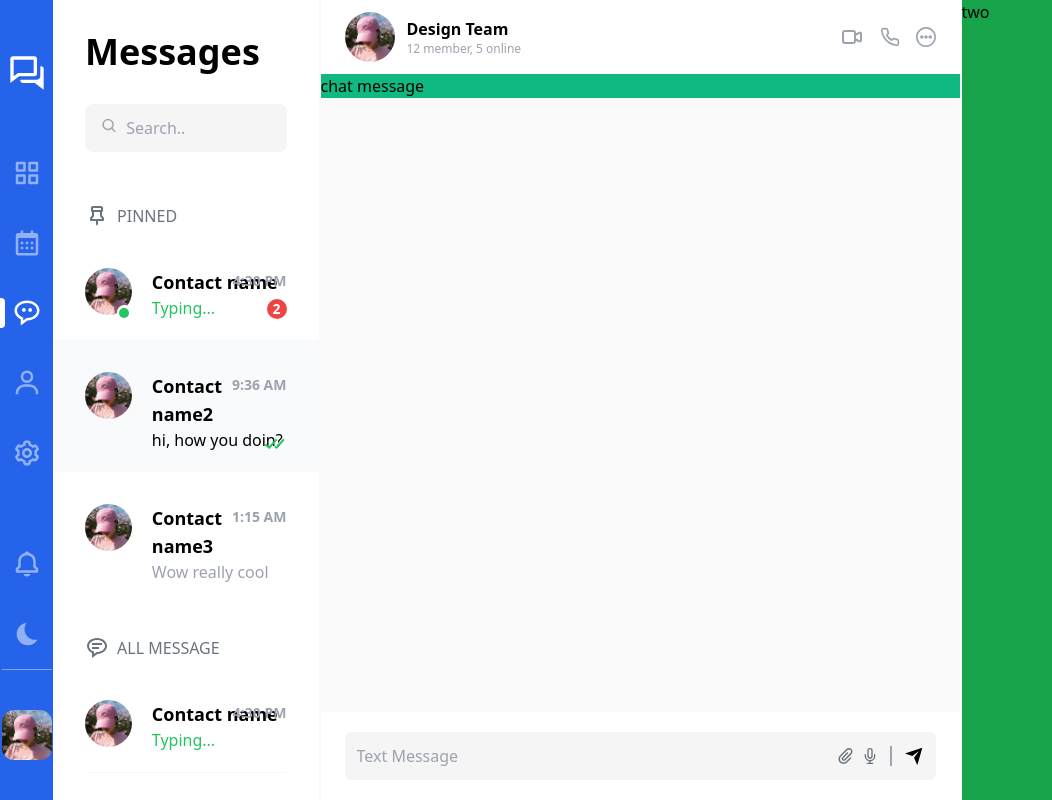
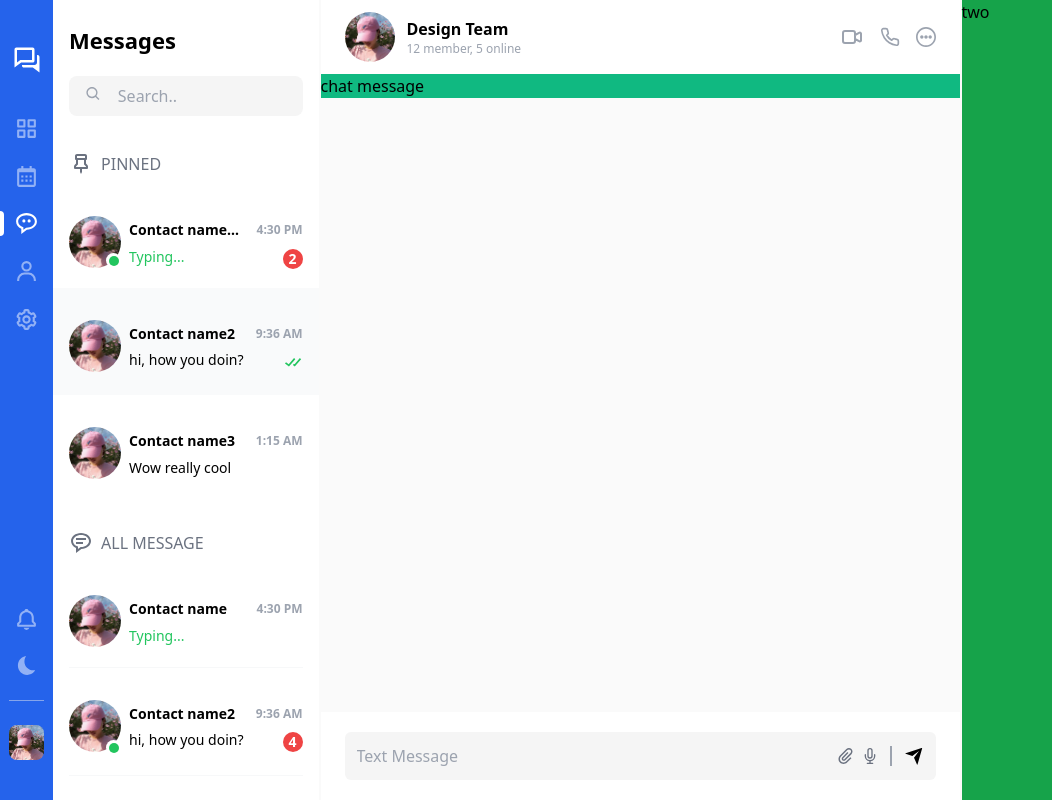
Before and after one commit to fatemeh19/mychat, a Next.js app in the folder frontend/: page / in a window 1280 px wide. Shown: the whole page, without its empty margins (0-1052 px from the left). Built offline with nearby package versions, Linux system fonts and the light colour scheme.

Commit message:
responsive left side and edit some styles

```diff
--- a/frontend/src/app/globals.css
+++ b/frontend/src/app/globals.css
@@ -75,13 +75,33 @@ body
   src: url('/fonts/Vazir/Vazirmatn-Black.ttf');
   font-weight: 900;
 }
-/* Hide scrollbar for Chrome, Safari and Opera */
-.no-scrollbar::-webkit-scrollbar {
-  display: none;
+
+
+/* style scrollbar in homepage */
+.no-scrollbar::-webkit-scrollbar {width: 7px;}
+.no-scrollbar::-webkit-scrollbar-thumb {background-color: whitesmoke;border-radius: 10rem;border: 1px solid #fff;}
+.no-scrollbar::-webkit-scrollbar-track-piece:start {background: transparent;}
+.no-scrollbar::-webkit-scrollbar-track-piece:end {background: transparent;}
+
+/* responsive leftside in homepage */
+
+@media  (min-width:1024px) and  (max-width:1800px){
+  .charListContainer > *.px-8{padding-left:1rem;padding-right:1rem;}
+  .charListContainer h1{font-size:22px;}
+  .searchbox{margin:1rem;}
+  .searchbox div{padding-top: .5rem;padding-bottom: .5rem;}
+  .charListContainer .container{gap: .5rem;}
+  .charListContainer .contact-name,
+  .charListContainer .last-mes,
+  .mess-detail2{font-size:14px;}
+  .charListContainer .last-mes-time {font-size:12px;}
+  .charListContainer .check-mes-seen{font-size:20px;}
+  .mess-detail2{margin-top: -5px;}
+  .logo-icon{margin-bottom:1rem;}
+  .logo-icon > *{width:30px;height:40px;}
+  .home-icons{padding-bottom:5%;padding-bottom:5%;}
+  .home-icons .h-icon{width:25px;height:25px;}
+  .home-icons .clicked-sign{width:4px;height:25px;}
+  .sidebar-profile{width:35px;height:35px;}
+  .sidebar-profile-div{margin-top:1.5rem}
 }
-
-/* Hide scrollbar for IE, Edge and Firefox */
-.no-scrollbar {
-  -ms-overflow-style: none;  /* IE and Edge */
-  scrollbar-width: none;  /* Firefox */
-}
--- a/frontend/src/components/home/HomeIcons.tsx
+++ b/frontend/src/components/home/HomeIcons.tsx
@@ -15,8 +15,8 @@ export  function CalenderIcon(){
 
     return (
 
-        <div className="flex justify-center py-5">
-            <BiCalendar className="text-white cursor-pointer opacity-[.5] w-[30px] h-[30px]" />
+        <div className="flex justify-center home-icons py-5">
+            <BiCalendar className="text-white h-icon cursor-pointer opacity-[.5] w-[30px] h-[30px]" />
         </div>
 
     )
@@ -27,9 +27,9 @@ export  function ChatIcon(){
 
     return (
 
-        <div className="flex justify-center relative py-5">
-            <div className="bg-white h-[30px] w-[5px] rounded-r   absolute left-0  "></div>
-            <BiMessageRoundedDots className="text-white cursor-pointer w-[30px] h-[30px]" />
+        <div className="flex justify-center relative home-icons py-5">
+            <div className="bg-white h-[30px] w-[5px] rounded-r  clicked-sign absolute left-0  "></div>
+            <BiMessageRoundedDots className="text-white h-icon cursor-pointer w-[30px] h-[30px]" />
         </div>
 
     )
@@ -40,8 +40,8 @@ export  function ContactsIcon(){
 
     return (
 
-        <div className="flex justify-center py-5">
-            <BiUser className="text-white cursor-pointer opacity-[.5] w-[30px] h-[30px]" />
+        <div className="flex justify-center home-icons py-5">
+            <BiUser className="text-white h-icon cursor-pointer opacity-[.5] w-[30px] h-[30px]" />
         </div>
 
     )
@@ -52,8 +52,8 @@ export  function DashbordIcon(){
 
     return (
 
-        <div className="flex justify-center py-5">
-            <BiGridAlt className="text-white cursor-pointer opacity-[.5] w-[30px] h-[30px]" />
+        <div className="flex justify-center home-icons py-5">
+            <BiGridAlt className="text-white h-icon cursor-pointer opacity-[.5] w-[30px] h-[30px]" />
         </div>
 
     )
@@ -64,7 +64,7 @@ export  function LogoIcon(){
 
     return (
 
-            <div className="flex justify-center mb-10">
+            <div className="flex justify-center logo-icon mb-10">
                 <BiConversation className="text-white cursor-pointer w-[40px] h-[50px]" />
             </div>
 
@@ -76,8 +76,8 @@ export  function MoonIcon(){
 
     return (
 
-        <div className="flex justify-center py-5">
-            <IoIosMoon className="text-white cursor-pointer opacity-[.5] w-[30px] h-[30px]" />
+        <div className="flex justify-center home-icons py-5">
+            <IoIosMoon className="text-white h-icon cursor-pointer opacity-[.5] w-[30px] h-[30px]" />
         </div>
 
     )
@@ -88,8 +88,8 @@ export  function NotificationIcon(){
 
     return (
 
-        <div className="flex justify-center py-5">
-            <BiBell className="text-white cursor-pointer opacity-[.5] w-[30px] h-[30px]" />
+        <div className="flex justify-center home-icons py-5">
+            <BiBell className="text-white h-icon cursor-pointer opacity-[.5] w-[30px] h-[30px]" />
         </div>
 
     )
@@ -100,8 +100,8 @@ export  function SettingIcon(){
 
     return (
 
-        <div className="flex justify-center py-5">
-            <BiCog className="text-white cursor-pointer opacity-[.5] w-[30px] h-[30px]" />
+        <div className="flex justify-center home-icons py-5">
+            <BiCog className="text-white h-icon cursor-pointer opacity-[.5] w-[30px] h-[30px]" />
         </div>
 
     )
@@ -111,8 +111,8 @@ export  function SunIcon(){
 
     return (
 
-        <div className="flex justify-center py-5">
-            <IoIosSunny className="text-white cursor-pointer opacity-[.5] w-[30px] h-[30px]" />
+        <div className="flex justify-center home-icons py-5">
+            <IoIosSunny className="text-white h-icon cursor-pointer opacity-[.5] w-[30px] h-[30px]" />
         </div>
 
     )
--- a/frontend/src/components/leftSideMainPage/chatList/chatContactBox/index.tsx
+++ b/frontend/src/components/leftSideMainPage/chatList/chatContactBox/index.tsx
@@ -42,23 +42,23 @@ const ChatContactBox: FC<chatContactProps> = ({
                 </div>
                 <div className='contactMessageDetail w-full grid '>
                     <div className="relative   w-full">
-                        <span className='text-lg font-bold'>{ContactName}</span>
+                        <span className='text-lg font-bold contact-name w-4/6 inline-block truncate '>{ContactName}</span>
                         <div className="right-0 font-semibold text-sm top-[3px] absolute messageTimeSent text-gray-400">
-                            <span>{lastMessageTime}</span>
+                            <span className="last-mes-time">{lastMessageTime}</span>
 
                         </div>
                     </div>
-                    <div className="relative  w-full">
+                    <div className="relative mess-detail2 w-full">
                         {isTyping ?
                         <span className='text-md text-green-500'>Typing...</span>
-                        : <span className={"text-md "+(recivedMessage ? "text-gray-400" : (ContactSeen ? (chatOpenned ? "" : "text-gray-400") : ""))}>{lastMessage}</span>
+                        : <span className={"text-md truncate last-mes w-5/6 inline-block"+(recivedMessage ? "text-gray-400" : (ContactSeen ? (chatOpenned ? "" : "text-gray-400") : ""))}>{lastMessage}</span>
                         }
                         {lastMessegeByContact ?
                         (recivedMessage ? null :
                         (<div className=" right-0 top-[3px] text-center text-sm font-bold absolute rounded-full w-[20px] h-[20px] bg-red-500 "><span className='text-md text-white'>{numberOfUnSeen}</span></div>)
                         )
                         :( ContactSeen ?
-                            <BiCheckDouble className="text-green-500 top-[3px] text-[25px] right-0 absolute" />
+                            <BiCheckDouble className="check-mes-seen text-green-500 top-[3px] text-[25px] right-0 absolute" />
                             : null
                             )
                         }
--- a/frontend/src/components/leftSideMainPage/chatList/index.tsx
+++ b/frontend/src/components/leftSideMainPage/chatList/index.tsx
@@ -9,14 +9,14 @@ import ChatContactBox from './chatContactBox';
 export default function ChatList(){
 
     return (
-        <div className="h-screen  bg-white overflow-auto no-scrollbar">
-            <h1 className="text-4xl font-bold	px-8 pt-8">Messages</h1>
+        <div className="h-screen  bg-white overflow-auto charListContainer no-scrollbar">
+            <h1 className="text-4xl font-bold	px-8 pt-5">Messages</h1>
             <SearchBox  />
             <div className="flex gap-2 text-gray-500 pb-2 px-8 pt-5">
                 <BiPin className="text-2xl " />
                 <span>PINNED</span>
             </div>
-            <ChatContactBox  chatOpenned={false} lastMessegeByContact={true} ContactName={'Contact name'} status={true} lastMessage={''} ContactSeen={false} lastMessageTime={'4:30 PM'} numberOfUnSeen={'2'} recivedMessage={false} isTyping={true}  />
+            <ChatContactBox  chatOpenned={false} lastMessegeByContact={true} ContactName={'Contact nameeeeeeee'} status={true} lastMessage={''} ContactSeen={false} lastMessageTime={'4:30 PM'} numberOfUnSeen={'2'} recivedMessage={false} isTyping={true}  />
             <ChatContactBox  chatOpenned={true} lastMessegeByContact={false} ContactName={'Contact name2'} status={false} lastMessage={'hi, how you doin?'} ContactSeen={true} lastMessageTime={'9:36 AM'} numberOfUnSeen={''} recivedMessage={false} isTyping={false}  />
             <ChatContactBox  chatOpenned={false} lastMessegeByContact={true} ContactName={'Contact name3'} status={false} lastMessage={'Wow really cool'} ContactSeen={false} lastMessageTime={'1:15 AM'} numberOfUnSeen={''} recivedMessage={true} isTyping={false}  />
 
--- a/frontend/src/components/leftSideMainPage/chatList/searchBox/index.tsx
+++ b/frontend/src/components/leftSideMainPage/chatList/searchBox/index.tsx
@@ -5,7 +5,7 @@ import { BiSearch } from "react-icons/bi";
 export default function SearchBox(){
 
     return (
-            <div className="m-8">
+            <div className="m-8 searchbox">
                 <div className="  container w-full col-span-1 bg-[#f5f5f5] flex rounded-lg py-3 px-4">
                     <BiSearch className="text-xl text-gray-400 mr-2" />
                     <input type="text" className='outline-none bg-transparent w-full' placeholder='Search..' />
--- a/frontend/src/components/leftSideMainPage/sidebar/bottomIcons.tsx
+++ b/frontend/src/components/leftSideMainPage/sidebar/bottomIcons.tsx
@@ -12,9 +12,9 @@ export default function BottomIcons(){
             <div className="absolute w-full grid justify-center bottom-10">
                 <NotificationIcon />
                 <MoonIcon />
-                <hr className="w-full text-gray-300  opacity-[.5]" />
-                <div className='flex justify-center mt-10'>
-                    <Image src={'/images/girl-profile3.jpg'} className="rounded-xl" width={50} height={50} alt="profile-icon" />
+                <hr className="w-full text-gray-50  opacity-[.5] mt-5" />
+                <div className='flex justify-center mt-10 sidebar-profile-div'>
+                    <Image src={'/images/girl-profile3.jpg'} className="sidebar-profile rounded-lg" width={50} height={50} alt="profile-icon" />
                 </div>
             </div>
 
--- a/frontend/src/components/leftSideMainPage/sidebar/index.tsx
+++ b/frontend/src/components/leftSideMainPage/sidebar/index.tsx
@@ -12,7 +12,7 @@ import BottomIcons from "./bottomIcons";
 export default function SideBar(){
 
     return (
-        <div className="h-screen bg-mainColor relative pt-12">
+        <div className="h-screen bg-mainColor relative pt-10">
             <LogoIcon />
             <DashbordIcon />
             <CalenderIcon />
```
